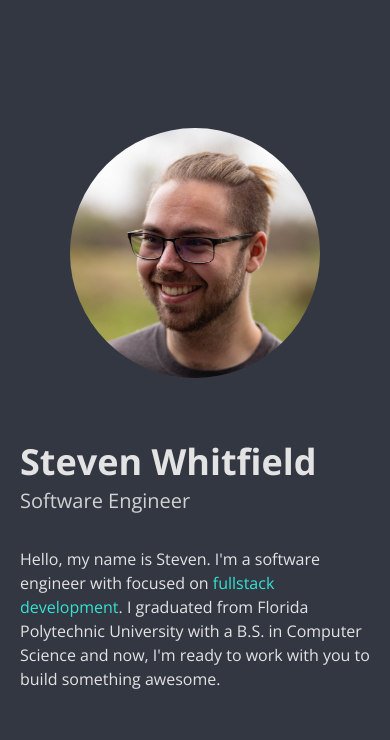
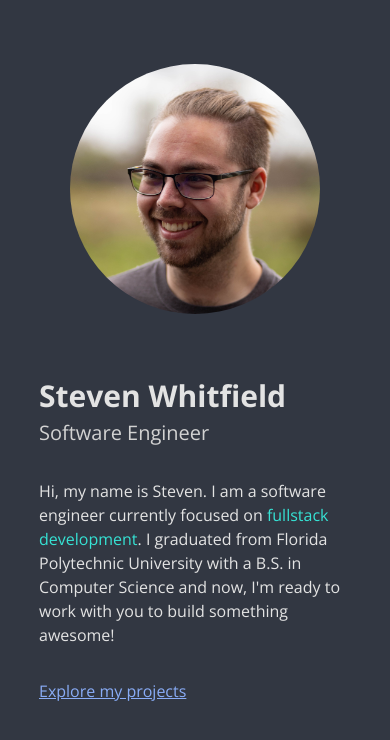
Before and after one commit to stevmwhitfield/stevenwhitfield.dev.old2, a Next.js app: page / in a window 390 px wide. Shown: the top 740 px of the page. Built offline with nearby package versions, Linux system fonts and the light colour scheme.

Commit message:
Fix typos; add link to projects page; make home page responsive; update styles

```diff
--- a/app/layout.tsx
+++ b/app/layout.tsx
@@ -7,7 +7,11 @@ export default function RootLayout({
 }) {
   return (
     <html lang="en">
-      <body>{children}</body>
+      <body className="flex justify-center">
+        {/* Navigation */}
+        {children}
+        {/* Footer */}
+      </body>
     </html>
   );
 }
--- a/app/page.tsx
+++ b/app/page.tsx
@@ -1,25 +1,43 @@
 import Image from "next/image";
+import Link from "next/link";
 
+// Home Page
 export default () => {
   return (
-    <div className="w-full min-h-screen max-h-full flex flex-col px-5 pt-32">
+    <div className="w-4/5 min-h-screen max-h-full flex flex-col items-center lg:flex-row lg:justify-center lg:space-x-16">
+      {/* Photo of myself - replace with more professional photo once available */}
       <Image
-        src="/StevenWhitfield.jpg"
-        alt=""
-        width="250"
-        height="250"
-        className="rounded-full self-center mb-7"
+        src={"/StevenWhitfield.jpg"}
+        alt={"A photo of Steven Whitfield"}
+        width={"250"}
+        height={"250"}
+        priority={true}
+        className="rounded-full self-center my-16 sm:my-24 md:my-32"
       />
-      <h1 className="font-bold text-4xl pt-[1em]">Steven Whitfield</h1>
-      <h2 className="text-textSecondary text-xl pt-[0.25em]">
-        Software Engineer
-      </h2>
-      <p className="pt-8">
-        Hello, my name is Steven. I'm a software engineer with focused on{" "}
-        <span className="text-green">fullstack development</span>. I graduated
-        from Florida Polytechnic University with a B.S. in Computer Science and
-        now, I'm ready to work with you to build something awesome.
-      </p>
+      {/* Text-heavy section */}
+      <section className="w-full max-w-[31rem]">
+        <header className="mb-8">
+          <h1 className="font-bold text-3xl sm:text-4xl">Steven Whitfield</h1>
+          <h2 className="text-textSecondary text-xl pt-[0.25em]">
+            Software Engineer
+          </h2>
+        </header>
+        <article>
+          <p className="mb-8">
+            Hi, my name is Steven. I am a software engineer currently focused on{" "}
+            <span className="text-green">fullstack development</span>. I
+            graduated from Florida Polytechnic University with a B.S. in
+            Computer Science and now, I'm ready to work with you to build
+            something awesome!
+          </p>
+          <Link
+            href={"/projects"}
+            className="text-blue underline hover:text-blueDarker active:text-blueDarkest"
+          >
+            Explore my projects
+          </Link>
+        </article>
+      </section>
     </div>
   );
 };
--- a/styles/globals.css
+++ b/styles/globals.css
@@ -9,6 +9,18 @@
   --color-text-primary: #e3e3e3;
   --color-text-secondary: #d2d2d2;
   --color-green: #36e2d4;
+  --color-blue: #89acf6;
+  --color-blue-darker: #6d89c4;
+  --color-blue-darkest: #526793;
+}
+
+* {
+  box-sizing: border-box;
+}
+
+html {
+  font-size: 100%;
+  line-height: 1.5;
 }
 
 html,
@@ -16,7 +28,6 @@ body {
   padding: 0;
   margin: 0;
   scroll-behavior: smooth;
-  line-height: 1.5;
 }
 
 a {
@@ -24,8 +35,8 @@ a {
   text-decoration: none;
 }
 
-* {
-  box-sizing: border-box;
+p {
+  font-size: 1rem;
 }
 
 @media (prefers-color-scheme: dark) {
--- a/tailwind.config.js
+++ b/tailwind.config.js
@@ -13,6 +13,9 @@ module.exports = {
       textPrimary: "#e3e3e3",
       textSecondary: "#d2d2d2",
       green: "#36e2d4",
+      blue: "#89acf6",
+      blueDarker: "#6d89c4",
+      blueDarkest: "#526793",
     },
     fontFamily: {
       sans: ["Open Sans", "Roboto", "sans-serif"],
```
